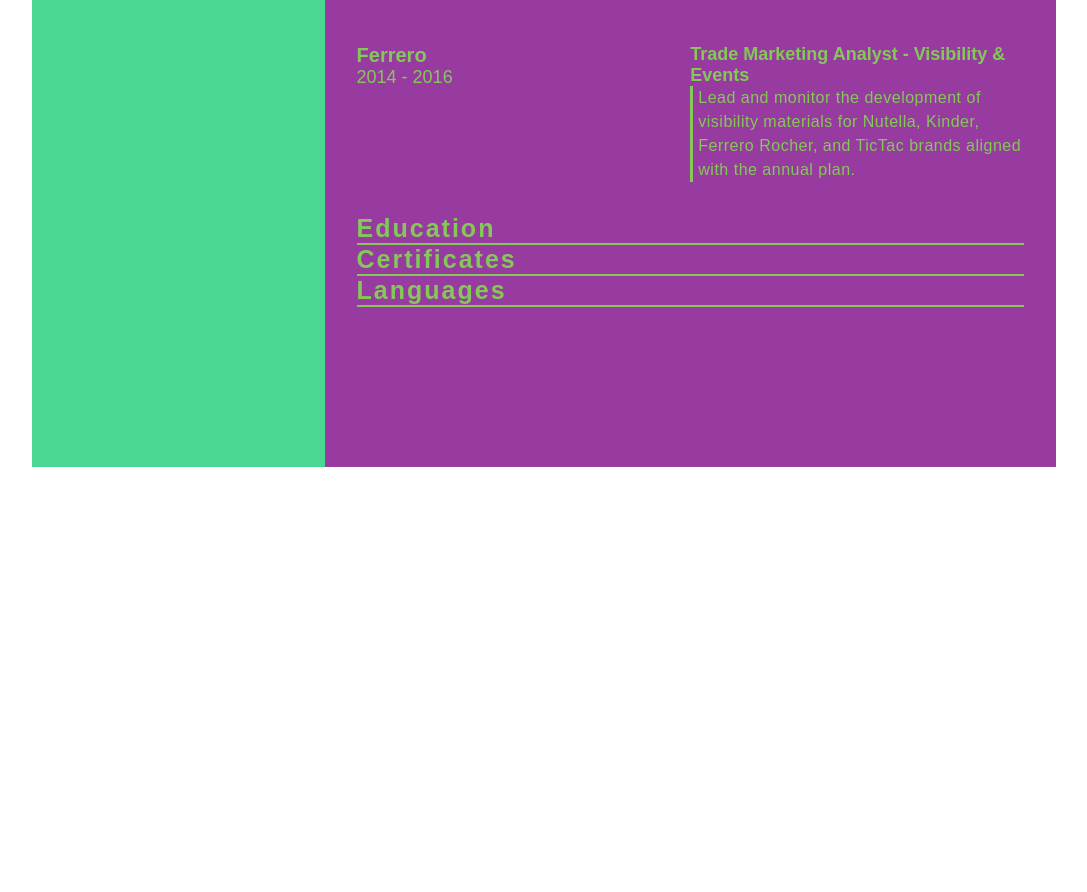
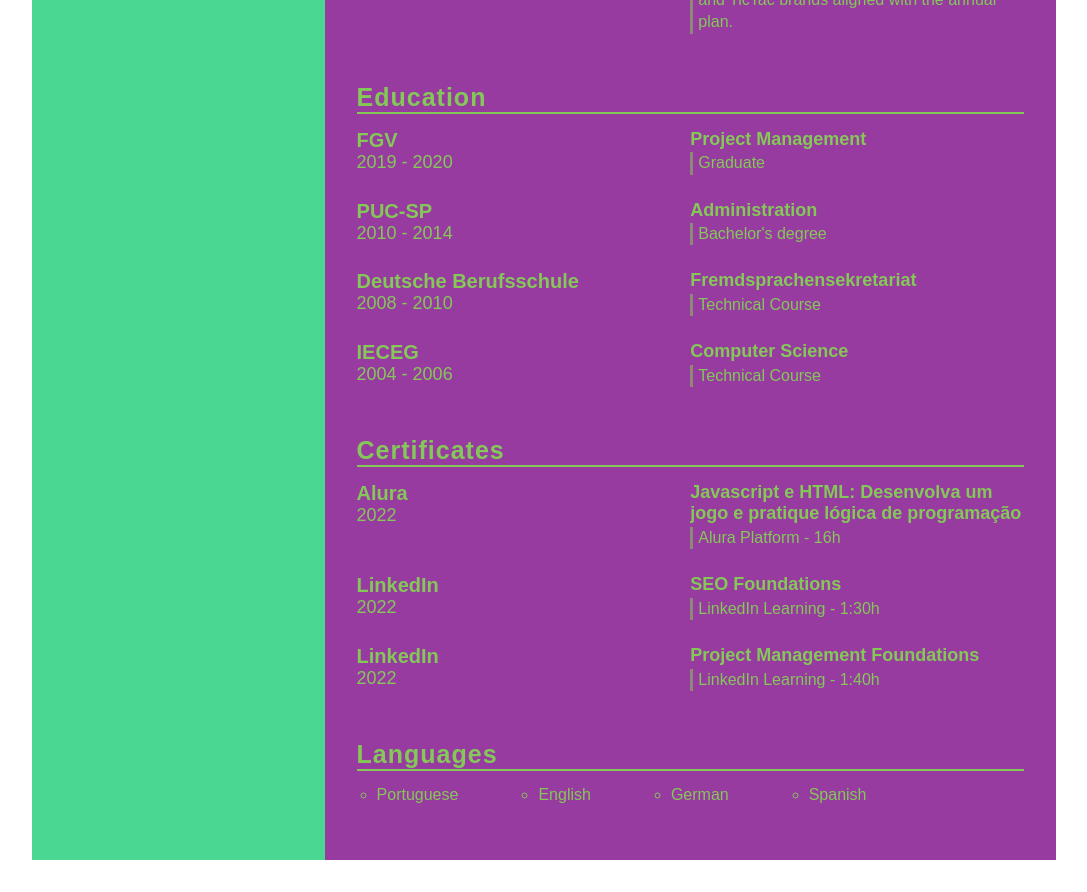
Before and after one commit to Dai-Muller/Dai-Muller.github.io, a plain HTML site: page index.html in a window 1280 px wide. Shown: the part 931-1823 px from the top of the page, without its empty margins (96-1183 px from the left). Before the commit the page ends 1430 px from the top, so only its background shows below. Drawn offline with Linux system fonts and the light colour scheme.

Commit message:
feature:add-school-academy (#6)
Co-authored-by: Daiane

```diff
--- a/index.html
+++ b/index.html
@@ -120,18 +120,107 @@
                             <p class="exp-desc">Lead and monitor the development of visibility materials for Nutella, Kinder, Ferrero Rocher, and TicTac brands aligned with the annual plan.</p>
                         </div>
                     </div>
+                </section>
+                <section class="education gap">
+                    <div class="right-title">Education</div>
+                    <div class="education-contents">
+                        <div class="education-left">
+                            <p class="education-school-name">FGV</p>
+                            <p class="education-time-period">2019 - 2020</p>
+                        </div>
+                        <div class="education-right">
+                            <p class="education-subject">Project Management</p>
+                            <p class="education-desc">Graduate</p>
+                        </div>
+                    </div>
+
+                    <div class="education-contents">
+                        <div class="education-left">
+                            <p class="education-school-name">PUC-SP</p>
+                            <p class="education-time-period">2010 - 2014</p>
+                        </div>
+                        <div class="education-right">
+                            <p class="education-subject">Administration</p>
+                            <p class="education-desc">Bachelor's degree</p>
+                        </div>
+                    </div>
+
+                    <div class="education-contents">
+                        <div class="education-left">
+                            <p class="education-school-name">Deutsche Berufsschule</p>
+                            <p class="education-time-period">2008 - 2010</p>
+                        </div>
+                        <div class="education-right">
+                            <p class="education-subject">Fremdsprachensekretariat</p>
+                            <p class="education-desc">Technical Course</p>
+                        </div>
+                    </div>
+
+                    <div class="education-contents">
+                        <div class="education-left">
+                            <p class="education-school-name">IECEG</p>
+                            <p class="education-time-period">2004 - 2006</p>
+                        </div>
+                        <div class="education-right">
+                            <p class="education-subject">Computer Science</p>
+                            <p class="education-desc">Technical Course</p>
+                        </div>
+                    </div>
+                </section>
 
 
-                        <section class="education gap">
-                            <div class="right-title">Education</div>
+                <section class="awards gap">
+                    <div class="right-title">Certificates</div>
+                    <div class="awards-contents">
+                        <div class="awards-left">
+                            <p class="awards-company-name">Alura</p>
+                            <p class="awards-time-period">2022</p>
+                        </div>
+                        <div class="awards-right">
+                            <p class="awards-name">Javascript e HTML: Desenvolva um jogo e pratique lógica de programação</p>
+                            <p class="awards-desc">Alura Platform - 16h</p>
+                        </div>
+                    </div>
 
-                        <section class="awards gap">
-                            <div class="right-title">Certificates</div>
+                    <div class="awards-contents">
+                        <div class="awards-left">
+                            <p class="awards-company-name">LinkedIn</p>
+                            <p class="awards-time-period">2022</p>
+                        </div>
+                        <div class="awards-right">
+                            <p class="awards-name">SEO Foundations</p>
+                            <p class="awards-desc">LinkedIn Learning - 1:30h</p>
+                        </div>
+                    </div>
 
-                        <section class="lang gap">
-                            <div class="right-title">Languages</div>
+                    <div class="awards-contents">
+                        <div class="awards-left">
+                            <p class="awards-company-name">LinkedIn</p>
+                            <p class="awards-time-period">2022</p>
+                        </div>
+                        <div class="awards-right">
+                            <p class="awards-name">Project Management Foundations</p>
+                            <p class="awards-desc">LinkedIn Learning - 1:40h</p>
+                        </div>
+                    </div>
+                </section>
 
-                    </div>
+                <section class="lang gap">
+                    <div class="right-title">Languages</div>
+                    <ul class="linha">
+                        <li class="lang-contents">
+                            Portuguese
+                        </li>
+                        <li class="lang-contents">
+                            English
+                        </li>
+                        <li class="lang-contents">
+                            German
+                        </li>
+                        <li class="lang-contents">
+                            Spanish
+                        </li>
+                    </ul>
                 </section>
     </main>
 </body>
--- a/style.css
+++ b/style.css
@@ -57,7 +57,7 @@
     font-size: 20px;
     text-transform: uppercase;
     text-align: center;
-    letter-spacing: 2px;
+    letter-spacing: 1px;
     font-weight: bold;
     padding-bottom: 1rem;
 }
@@ -66,7 +66,7 @@
 .left-title {
     color: #983ba0;
     font-size: 20px;
-    letter-spacing: 2px;
+    letter-spacing: 1px;
     text-transform: normal;
     font-weight: bold;
     display: flex;
@@ -106,7 +106,7 @@
 .right-title {
     color: #84c858;
     font-size: 25px;
-    letter-spacing: 2px;
+    letter-spacing: 1px;
     text-transform: normal;
     font-weight: bold;
     display: flex;
@@ -114,16 +114,16 @@
     padding: 0;
     position: relative;
     border-bottom: 2px solid #84c858;
+    margin-bottom: 15px;
 }
 
 .gap {
-    padding-bottom: 2rem;
+    padding-bottom: 1.5rem;
 }
 .about-me-contents {
     font-size: 18px;
     color: #84c858;
-    letter-spacing: 0.5px;
-    line-height: 1.4rem;
+    letter-spacing: 0px;
 }
 
 .experience-contents,
@@ -131,8 +131,7 @@
 .awards-contents {
     display: grid;
     grid-template-columns: repeat(2, 1fr);
-    margin-top: 15px;
-    padding-bottom: 2rem;
+    padding-bottom: 25px;
     color: #84c858;
 }
 
@@ -144,7 +143,7 @@
 }
 
 .exp-time-period,
-.educationp-time-period,
+.education-time-period,
 .awards-time-period {
     font-size: 18px;
 }
@@ -161,7 +160,21 @@
 .awards-desc {
     font-size: 16px;
     padding-left: 5px;
-    letter-spacing: 0.5px;
-    line-height: 1.5rem;
-    border-left: 3px solid #84c858;
+    letter-spacing: 0px;
+    line-height: 1.4rem;
+    border-left: 3px solid #85c8588d;
+    margin-top: 2.5px;
 }
+
+.lang-contents {
+    display: list-item;
+    list-style: circle;
+    margin-left: 20px;
+    margin-right: 60px;
+    color: #84c858;
+}
+
+.linha{
+    display: flex;
+    flex-flow: row wrap;
+}
```
